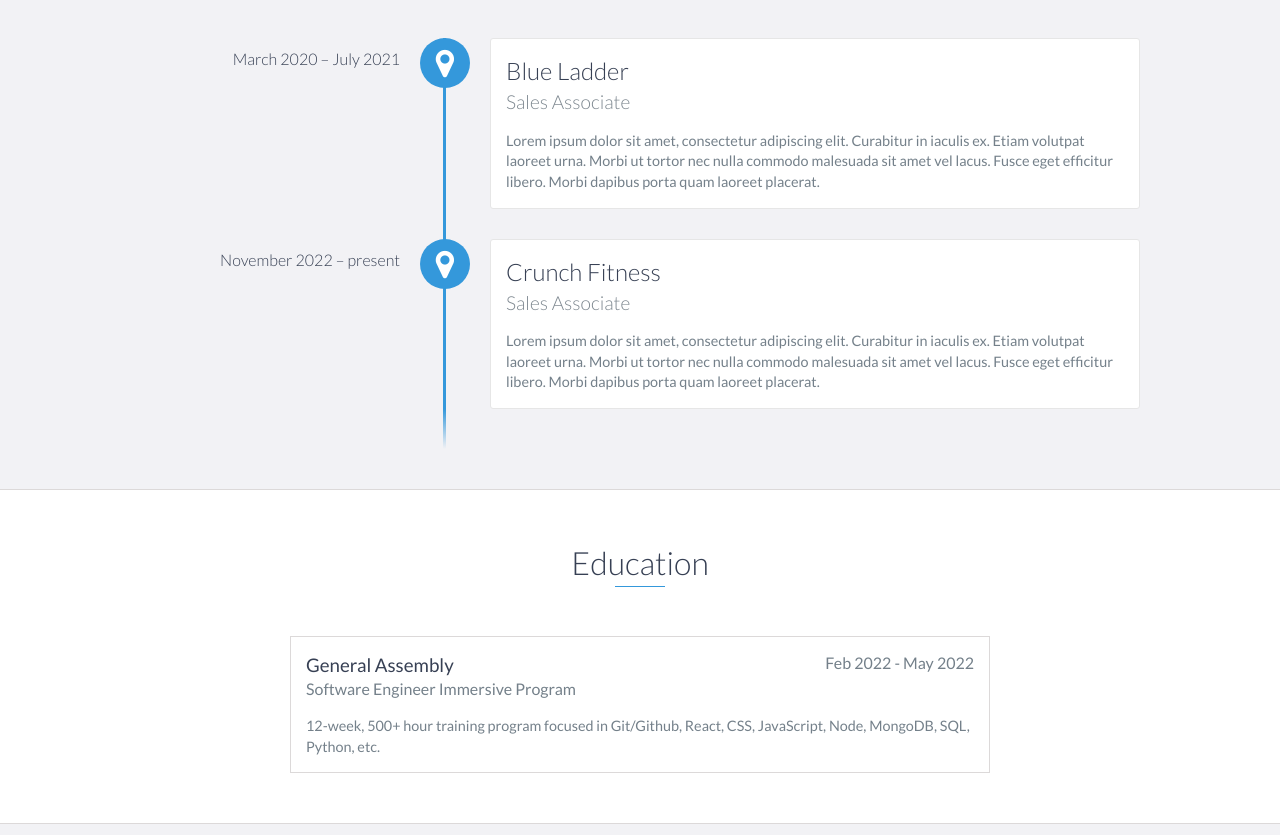
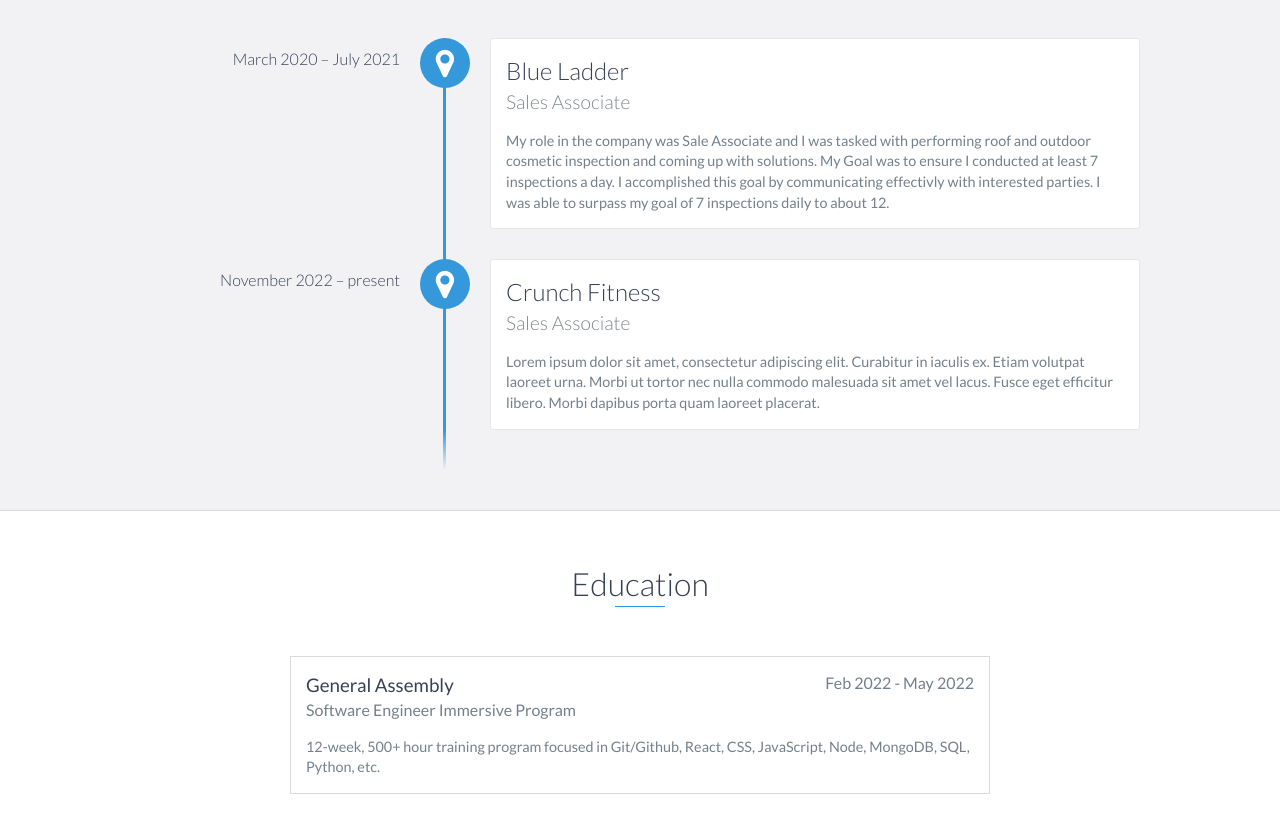
Before and after one commit to BishrJones/bishr.portfolio.io, a website: page index.html in a window 1280 px wide. Shown: the part 1160-1995 px from the top of the page. Drawn offline with nearby package versions, Linux system fonts and the light colour scheme.

Commit message:
blue ladder experience bio

```diff
--- a/index.html
+++ b/index.html
@@ -89,7 +89,7 @@
                 <h3>Blue Ladder</h3>
                 <h4>Sales Associate</h4>
                 <p>
-                    Lorem ipsum dolor sit amet, consectetur adipiscing elit. Curabitur in iaculis ex. Etiam volutpat laoreet urna. Morbi ut tortor nec nulla commodo malesuada sit amet vel lacus. Fusce eget efficitur libero. Morbi dapibus porta quam laoreet placerat.
+                    My role in the company was Sale Associate and I was tasked with performing roof and outdoor cosmetic inspection and coming up with solutions. My Goal was to ensure I conducted at least 7 inspections a day. I accomplished this goal by communicating effectivly with  interested parties. I was able to surpass my goal of 7 inspections daily to about 12.
                 </p>
             </div>
 
```
